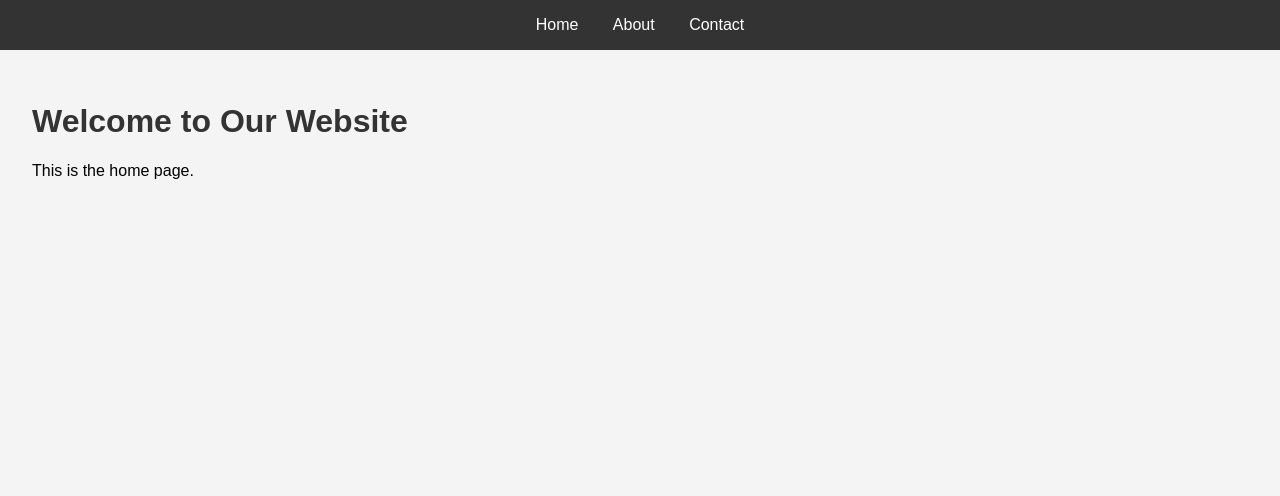
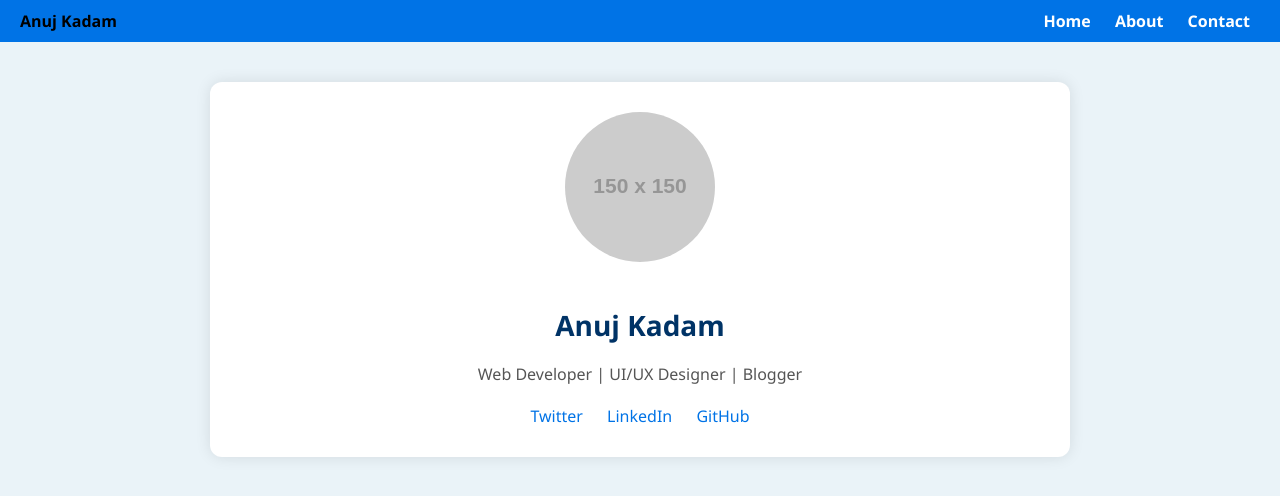
Before and after one commit to anujkadam61/Anuj-website, a plain HTML site: page index.html in a window 1280 px wide. Drawn offline with Linux system fonts and the light colour scheme; placeholder pictures from the web are drawn by us.

Commit message:
Update index.html

```diff
--- a/index.html
+++ b/index.html
@@ -1,47 +1,90 @@
 <!DOCTYPE html>
 <html lang="en">
 <head>
-  <meta charset="UTF-8" />
-  <meta name="viewport" content="width=device-width, initial-scale=1.0" />
-  <title>Home</title>
+  <meta charset="UTF-8">
+  <title>Anuj Kadam | Web Developer</title>
   <style>
     body {
-      font-family: Arial, sans-serif;
+      font-family: 'Segoe UI', sans-serif;
+      background-color: #eaf3f8;
       margin: 0;
       padding: 0;
-      background: #f4f4f4;
     }
+
     nav {
-      background-color: #333;
+      background-color: #0073e6;
+      padding: 10px 20px;
+      display: flex;
+      justify-content: space-between;
+      align-items: center;
+    }
+
+    nav a {
       color: white;
-      padding: 1rem;
+      margin: 0 10px;
+      text-decoration: none;
+      font-weight: bold;
+    }
+
+    .container {
+      max-width: 800px;
+      margin: 40px auto;
+      background-color: white;
+      padding: 30px;
+      border-radius: 12px;
+      box-shadow: 0 0 15px rgba(0, 0, 0, 0.1);
       text-align: center;
     }
-    nav a {
-      color: white;
-      margin: 0 15px;
+
+    .profile-img {
+      width: 150px;
+      height: 150px;
+      border-radius: 50%;
+      object-fit: cover;
+      margin-bottom: 20px;
+    }
+
+    .name {
+      font-size: 28px;
+      color: #003366;
+    }
+
+    .bio {
+      color: #555;
+      font-size: 16px;
+      margin: 10px 0 20px;
+    }
+
+    .social a {
+      margin: 0 10px;
+      color: #0073e6;
       text-decoration: none;
     }
-    nav a:hover {
+
+    .social a:hover {
       text-decoration: underline;
-    }
-    .container {
-      padding: 2rem;
-    }
-    h1 {
-      color: #333;
     }
   </style>
 </head>
 <body>
   <nav>
-    <a href="index.html">Home</a>
-    <a href="about.html">About</a>
-    <a href="contact.html">Contact</a>
+    <div><strong>Anuj Kadam</strong></div>
+    <div>
+      <a href="index.html">Home</a>
+      <a href="about.html">About</a>
+      <a href="contact.html">Contact</a>
+    </div>
   </nav>
+
   <div class="container">
-    <h1>Welcome to Our Website</h1>
-    <p>This is the home page.</p>
+    <img src="https://via.placeholder.com/150" alt="Profile Picture" class="profile-img">
+    <h1 class="name">Anuj Kadam</h1>
+    <p class="bio">Web Developer | UI/UX Designer | Blogger</p>
+    <div class="social">
+      <a href="#">Twitter</a>
+      <a href="#">LinkedIn</a>
+      <a href="#">GitHub</a>
+    </div>
   </div>
 </body>
 </html>
```
